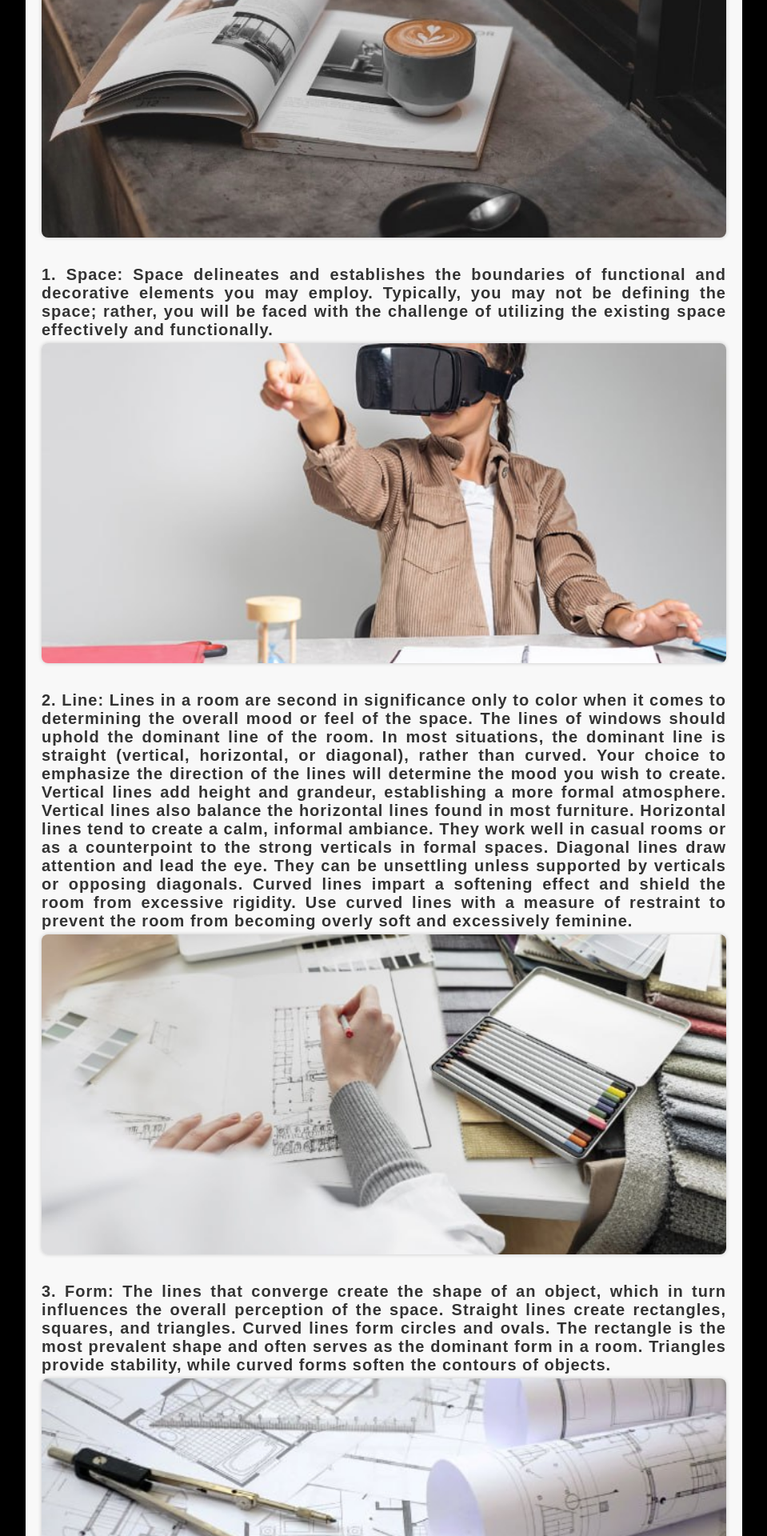
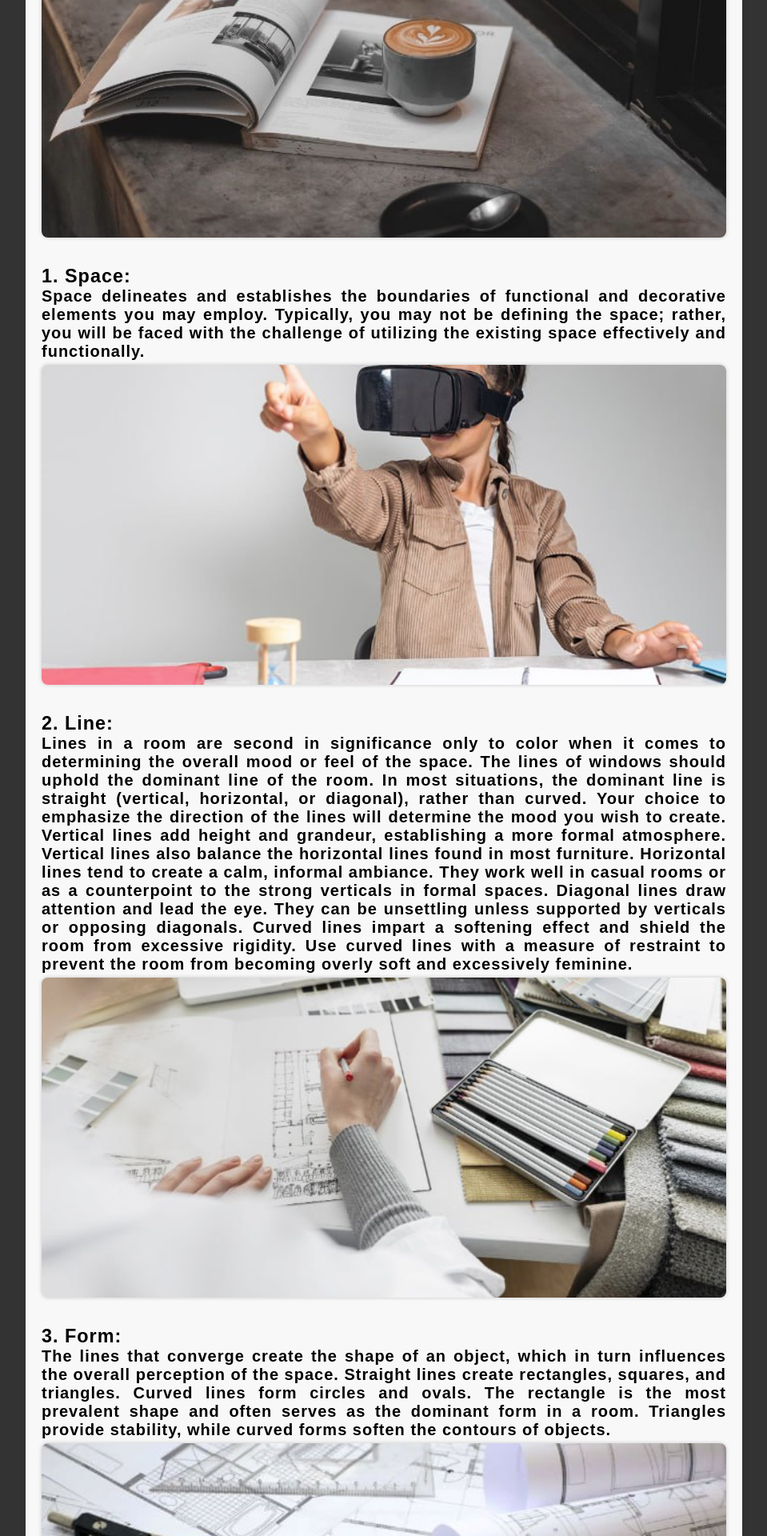
Before and after one commit to DesislavaZapryanova/GEN, a React (Vite) app: page /blog in a window 1280 px wide. Shown: the part 880-2800 px from the top of the page at 80% size, without its empty margins (160-1119 px from the left). Built offline with nearby package versions, Linux system fonts and the light colour scheme; a web font is replaced by a local one.

Commit message:
final update blog pages

```diff
--- a/src/components/pages/Blog.css
+++ b/src/components/pages/Blog.css
@@ -4,7 +4,7 @@
   display: flex;
   flex-direction: column;
   align-items: center;
-  background-color: black;
+  background-color: #333;
   min-height: 100vh;
   font-family: 'Italiana', sans-serif;
 }
@@ -23,8 +23,9 @@
   box-shadow: 0 0 10px rgba(0, 0, 0, 0.1);
 }
 
-h1 {
-  color: #333;
+.blog-h1 {
+  color: black;
+  font-size: 20px;
 }
 
 .blog-img {
@@ -37,10 +38,11 @@ h1 {
   box-shadow: 0 0 5px rgba(0, 0, 0, 0.2);
 }
 
-p {
+.blog-p {
   color: #333;
   width: 100%; /* Set width to 100% */
   max-width: 100%; /* Adjust max-width as needed */
   margin-top: 5px;
   font-weight: bold;
+  color: black;
 }
--- a/src/components/pages/Blog.jsx
+++ b/src/components/pages/Blog.jsx
@@ -11,7 +11,7 @@ function Blog() {
           className="blog-img"
           src="images/blog1.jpg"
         />
-        <p>
+        <p className="blog-p">
           Regardless of whether you are working with existing furniture and objects or starting from
           scratch with an empty room, it is imperative to utilize the elements and principles of
           design as your guiding framework in making selections. The elements serve as your tools or
@@ -26,50 +26,52 @@ function Blog() {
           src="images/blog2.jpg"
         />
 
-        <p>
-          1. Space: Space delineates and establishes the boundaries of functional and decorative
-          elements you may employ. Typically, you may not be defining the space; rather, you will be
-          faced with the challenge of utilizing the existing space effectively and functionally.
+        <p className="blog-p">
+          <h3>1. Space:</h3> Space delineates and establishes the boundaries of functional and
+          decorative elements you may employ. Typically, you may not be defining the space; rather,
+          you will be faced with the challenge of utilizing the existing space effectively and
+          functionally.
         </p>
         <img
           className="blog-img"
           src="images/blog3.jpg"
         />
 
-        <p>
-          2. Line: Lines in a room are second in significance only to color when it comes to
-          determining the overall mood or feel of the space. The lines of windows should uphold the
-          dominant line of the room. In most situations, the dominant line is straight (vertical,
-          horizontal, or diagonal), rather than curved. Your choice to emphasize the direction of
-          the lines will determine the mood you wish to create. Vertical lines add height and
-          grandeur, establishing a more formal atmosphere. Vertical lines also balance the
-          horizontal lines found in most furniture. Horizontal lines tend to create a calm, informal
-          ambiance. They work well in casual rooms or as a counterpoint to the strong verticals in
-          formal spaces. Diagonal lines draw attention and lead the eye. They can be unsettling
-          unless supported by verticals or opposing diagonals. Curved lines impart a softening
-          effect and shield the room from excessive rigidity. Use curved lines with a measure of
-          restraint to prevent the room from becoming overly soft and excessively feminine.
+        <p className="blog-p">
+          <h3>2. Line:</h3> Lines in a room are second in significance only to color when it comes
+          to determining the overall mood or feel of the space. The lines of windows should uphold
+          the dominant line of the room. In most situations, the dominant line is straight
+          (vertical, horizontal, or diagonal), rather than curved. Your choice to emphasize the
+          direction of the lines will determine the mood you wish to create. Vertical lines add
+          height and grandeur, establishing a more formal atmosphere. Vertical lines also balance
+          the horizontal lines found in most furniture. Horizontal lines tend to create a calm,
+          informal ambiance. They work well in casual rooms or as a counterpoint to the strong
+          verticals in formal spaces. Diagonal lines draw attention and lead the eye. They can be
+          unsettling unless supported by verticals or opposing diagonals. Curved lines impart a
+          softening effect and shield the room from excessive rigidity. Use curved lines with a
+          measure of restraint to prevent the room from becoming overly soft and excessively
+          feminine.
         </p>
         <img
           className="blog-img"
           src="images/blog4.jpg"
         />
 
-        <p>
-          3. Form: The lines that converge create the shape of an object, which in turn influences
-          the overall perception of the space. Straight lines create rectangles, squares, and
-          triangles. Curved lines form circles and ovals. The rectangle is the most prevalent shape
-          and often serves as the dominant form in a room. Triangles provide stability, while curved
-          forms soften the contours of objects.
+        <p className="blog-p">
+          <h3>3. Form:</h3> The lines that converge create the shape of an object, which in turn
+          influences the overall perception of the space. Straight lines create rectangles, squares,
+          and triangles. Curved lines form circles and ovals. The rectangle is the most prevalent
+          shape and often serves as the dominant form in a room. Triangles provide stability, while
+          curved forms soften the contours of objects.
         </p>
         <img
           className="blog-img"
           src="images/blog5.jpg"
         />
 
-        <p>
-          4. Colour: More than any other element, colour can enhance the beauty of a room. Colour
-          has the power to set the mood. It can make a room feel warmer or cooler, larger or
+        <p className="blog-p">
+          <h3>4. Colour:</h3> More than any other element, colour can enhance the beauty of a room.
+          Colour has the power to set the mood. It can make a room feel warmer or cooler, larger or
           smaller. It can conceal unattractive features or draw attention to a focal point. Even
           with the simplest furniture, the judicious use of colour can transform a room.
         </p>
@@ -79,10 +81,10 @@ function Blog() {
           src="images/blog6.jpg"
         />
 
-        <p>
-          5. Texture: Texture plays an increasingly vital role in home decoration. Visual texture is
-          the perceived smoothness or roughness of a material. To maintain and enhance a relaxed
-          feel, use fabrics with a more pronounced visual texture, such as fluffy or coarse
+        <p className="blog-p">
+          <h3>5. Texture:</h3> Texture plays an increasingly vital role in home decoration. Visual
+          texture is the perceived smoothness or roughness of a material. To maintain and enhance a
+          relaxed feel, use fabrics with a more pronounced visual texture, such as fluffy or coarse
           textures. Smooth, shiny surfaces like silk, satin, and polished wood maintain a more
           formal feel in the room. Incorporating multiple levels of complementary textures adds
           variety and sustains interest. However, it is advisable to avoid dramatic contrasts in
```
